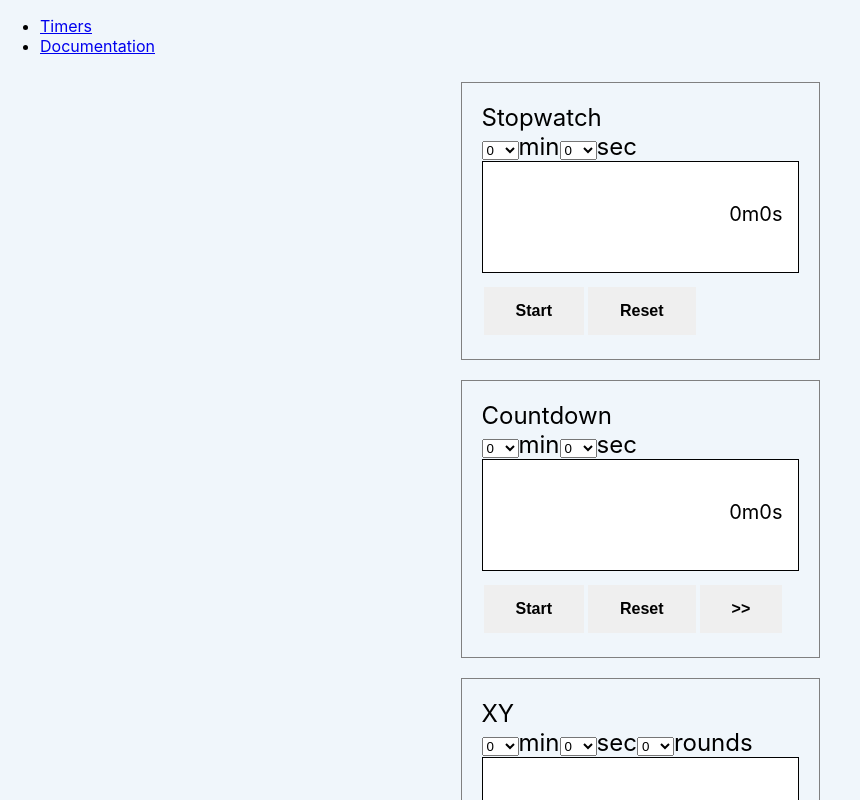
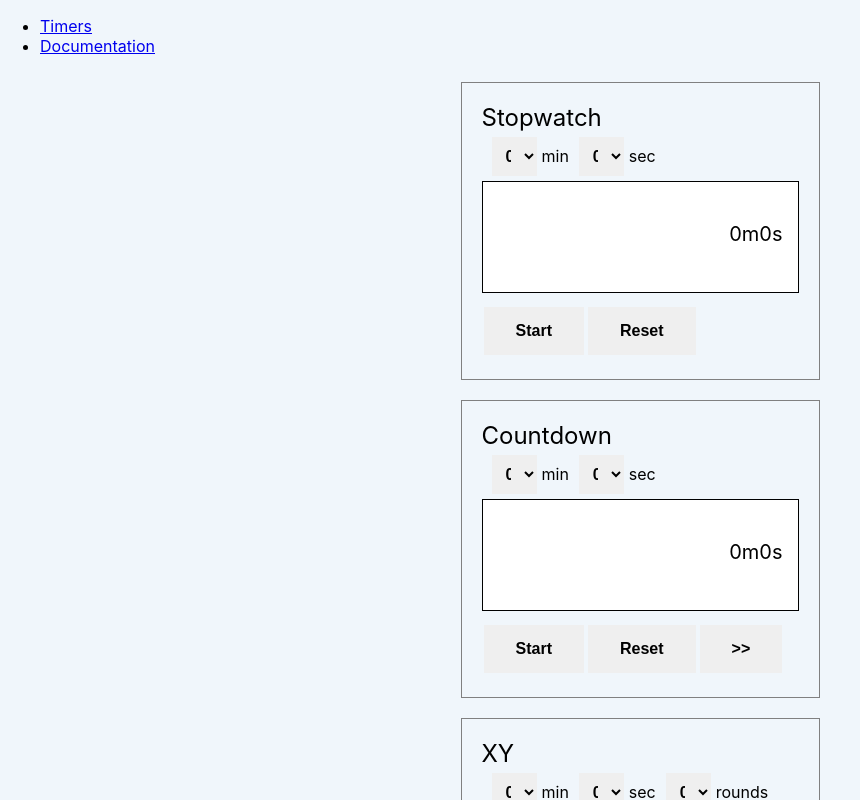
Before and after one commit to prof-tejera/assignment-1-cathgiese, a React (Create React App) app: page / in a window 1280 px wide. Shown: the whole page, without its empty margins (0-860 px from the left). Built offline with nearby package versions, Linux system fonts and the light colour scheme.

Commit message:
more style

```diff
--- /dev/null
+++ b/src/components/generic/Selector/Selector.css
@@ -0,0 +1,29 @@
+.default {
+    border: none;
+    color: black;
+    padding: 10px;
+    width: 45px;
+    text-align: center;
+    text-decoration: none;
+    display: relative;
+    font-size: 16px;
+    margin: 5px 5px 5px 10px;
+    cursor: pointer;
+    font-weight: bold;
+  }
+
+.hidden {
+    display: none;
+}
+
+label {
+    font-size: 16px
+}
+
+select option {
+    color: #ffffff;
+    padding: 8px 16px;
+    border: 1px solid transparent;
+    border-color: transparent transparent rgba(0, 0, 0, 0.1) transparent;
+    cursor: pointer;
+  }
--- a/src/components/generic/Selector.js
+++ b/src/components/generic/Selector/Selector.js
@@ -1,13 +1,11 @@
+import "./Selector.css";
+
 const Selector = ({ label, numbers, ...selectProps }) => {
-
-  // const numbersList = [...Array(60).keys()]
-  // const numbers = numbersList.map(number =>
-
-  //   <option value={number} key={number}>{number}</option>)
 
   return (
     <label>
       <select
+        className="default"
         name="selectedTime"
         {...selectProps}>
         {numbers}
--- a/src/components/timers/Countdown.js
+++ b/src/components/timers/Countdown.js
@@ -2,7 +2,7 @@ import { useState, useEffect } from "react";
 import Button from "../generic/Button/Button";
 import DisplayTime from "../generic/DisplayTime/DisplayTime";
 import Panel from "../generic/Panel";
-import Selector from "../generic/Selector";
+import Selector from "../generic/Selector/Selector";
 
 const Countdown = () => {
     // Store the time and button
@@ -56,7 +56,8 @@ const Countdown = () => {
         <option value={number} key={number}>{number}</option>)
 
     return (
-    <div>
+        <div className="grid-container">
+        <Panel background-color="blue">
             <Selector
                 label="min"
                 onChange={e => setMinutes(e.target.value*6000)}
@@ -68,8 +69,7 @@ const Countdown = () => {
             <DisplayTime
                 minutes={minutes}
                 seconds={seconds}/>
-        <div className="grid-container">
-            <Panel background-color="blue">
+
             <Button
                 text={isRunning && time != 0 ? "Pause" : "Start"}
                 onClick={startStop}/>
@@ -81,7 +81,6 @@ const Countdown = () => {
                 onClick={fastForward}/>
             </Panel>
         </div>
-    </div>
     )
 };
 
--- a/src/components/timers/Stopwatch.js
+++ b/src/components/timers/Stopwatch.js
@@ -2,7 +2,7 @@ import { useState, useEffect } from "react";
 import Button from "../generic/Button/Button";
 import DisplayTime from "../generic/DisplayTime/DisplayTime";
 import Panel from "../generic/Panel";
-import Selector from "../generic/Selector";
+import Selector from "../generic/Selector/Selector";
 
 const Stopwatch = () => {
     // Store the time and button
@@ -50,7 +50,8 @@ const Stopwatch = () => {
         <option value={number} key={number}>{number}</option>)
 
     return (
-    <div>
+        <div className="grid-container">
+        <Panel background-color="blue">
             <Selector
                 label="min"
                 onChange={e => setMinutes(e.target.value*6000)}
@@ -62,8 +63,7 @@ const Stopwatch = () => {
             <DisplayTime
                 minutes={minutes}
                 seconds={seconds}/>
-        <div className="grid-container">
-            <Panel background-color="blue">
+
             <Button
                 text={isRunning ? "Pause" : "Start"}
                 onClick={startStop}/>
@@ -72,7 +72,6 @@ const Stopwatch = () => {
                 onClick={reset}/>
         </Panel>
         </div>
-    </div>
     )
 };
 
--- a/src/components/timers/Tabata.js
+++ b/src/components/timers/Tabata.js
@@ -2,7 +2,7 @@ import { useState, useEffect } from "react";
 import Button from "../generic/Button/Button";
 import DisplayTime from "../generic/DisplayTime/DisplayTime";
 import Panel from "../generic/Panel";
-import Selector from "../generic/Selector";
+import Selector from "../generic/Selector/Selector";
 
 const Tabata = () => {
     // Store the time and button
@@ -27,7 +27,7 @@ const Tabata = () => {
             intervalId = setInterval(() => setTime(time - 1), 10);
         }
         else if (isRunning && workStatus === null && time === 0 && rounds > 0) {
-            setTime(workCount+99)
+            setTime(workCount+99 )
             setWorkStatus(true)
             setRounds(rounds-1)
             intervalId = setInterval(() => setTime(time - 1), 10);
@@ -79,17 +79,16 @@ const Tabata = () => {
         <option value={number} key={number}>{number}</option>)
 
     return (
-    <div>
-        Work
+    <div className="grid-container">
+        <Panel background-color="blue">
         <Selector
             label="sec"
             onChange={e => setWorkCount(e.target.value*100)}
-            numbers={timeNumbers}/><br></br>
-        Rest
+            numbers={timeNumbers}/>
         <Selector
             label="sec"
             onChange={e => setRestCount(e.target.value*100)}
-            numbers={timeNumbers}/><br></br>
+            numbers={timeNumbers}/>
         <Selector
             label="rounds"
             onChange={handleRounds}
@@ -97,8 +96,6 @@ const Tabata = () => {
         <DisplayTime
             minutes="0"
             seconds={seconds}/>
-        <div className="grid-container">
-            <Panel background-color="blue">
         <Button
             text={isRunning && time != 0 ? "Pause" : "Start"}
             onClick={startStop}/>
@@ -110,7 +107,6 @@ const Tabata = () => {
             onClick={fastForward}/>
             </Panel>
         </div>
-    </div>
     )
 };
 
--- a/src/components/timers/XY.js
+++ b/src/components/timers/XY.js
@@ -2,7 +2,7 @@ import { useState, useEffect } from "react";
 import Button from "../generic/Button/Button";
 import DisplayTime from "../generic/DisplayTime/DisplayTime";
 import Panel from "../generic/Panel";
-import Selector from "../generic/Selector";
+import Selector from "../generic/Selector/Selector";
 
 const XY = () => {
     // Store the time and button
@@ -74,7 +74,8 @@ const XY = () => {
         <option value={number} key={number}>{number}</option>)
 
     return (
-    <div>
+        <div className="grid-container">
+        <Panel background-color="blue">
             <Selector
                 label="min"
                 onChange={e => setMinutes(e.target.value*6000)}
@@ -90,8 +91,6 @@ const XY = () => {
             <DisplayTime
                 minutes={minutes}
                 seconds={seconds}/>
-        <div className="grid-container">
-            <Panel background-color="blue">
             <Button
                 text={isRunning && time != 0 ? "Pause" : "Start"}
                 onClick={startStop}/>
@@ -103,7 +102,6 @@ const XY = () => {
                 onClick={fastForward}/>
             </Panel>
         </div>
-    </div>
     )
 };
 
```
Lines whose indentation alone changed are shown as unchanged.
